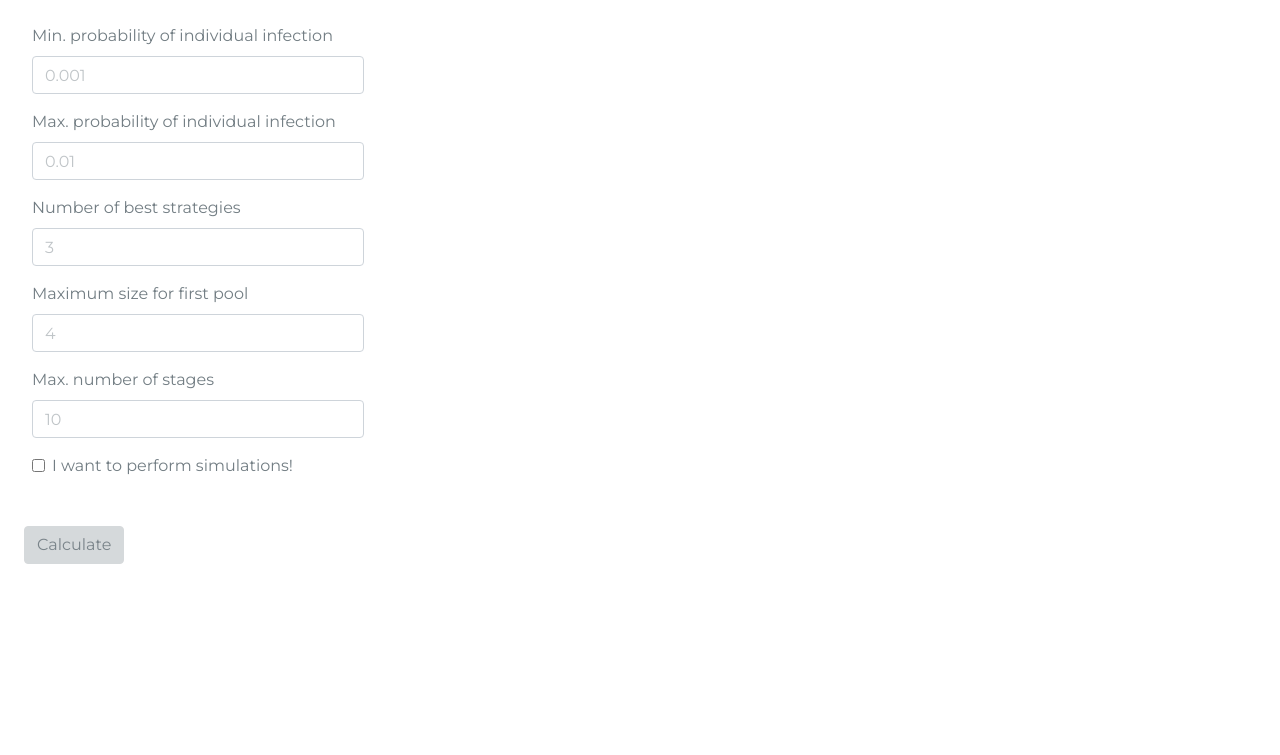
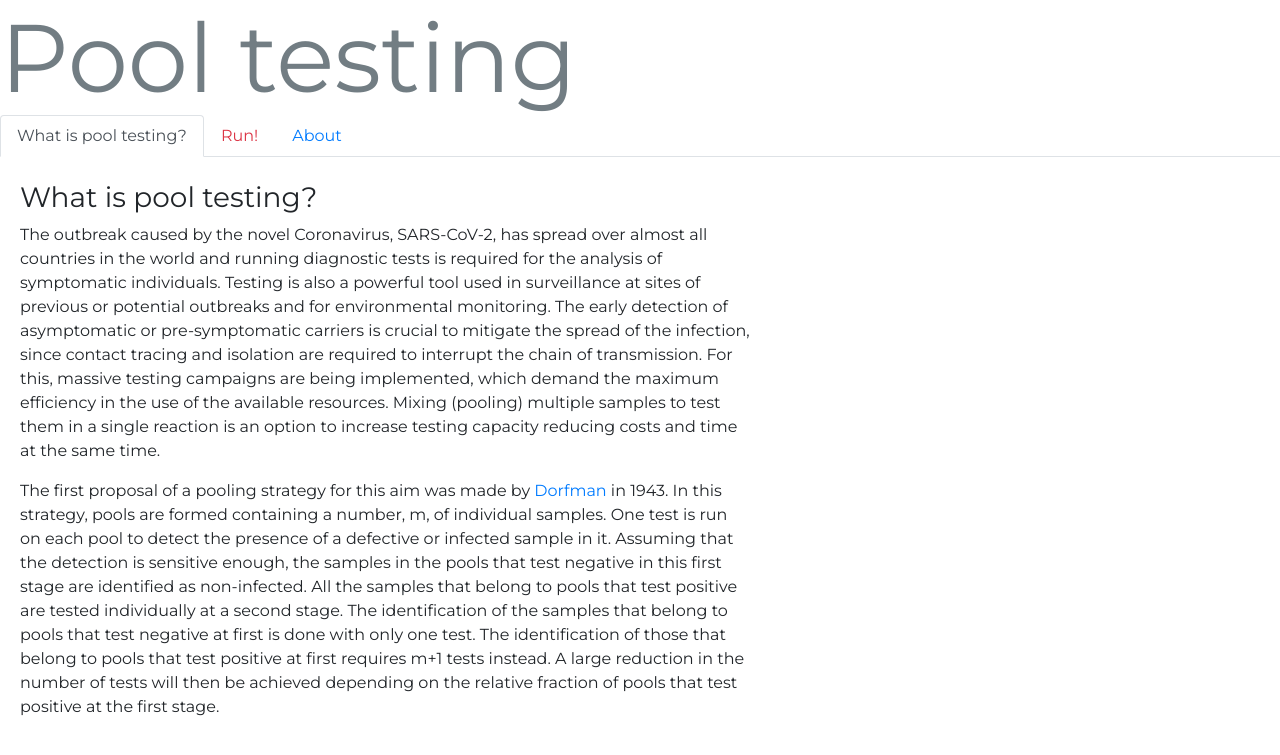
Before and after one commit to fsobral/poolmedia, a Flask app: page / in a window 1280 px wide. Shown: the top 755 px of the page. Run offline with Flask 2, Linux system fonts and the light colour scheme; some libraries are stand-ins or nearby versions.

Commit message:
Improve the whole website. Add nav-bar and some content.

```diff
--- a/python/poolmedia_server/static/css/custom.css
+++ b/python/poolmedia_server/static/css/custom.css
@@ -50,6 +50,14 @@ html body {
     height: calc(100% - 120px) !important;
 }
 
+.container {
+    margin-left:5px;
+}
+
+.nav-tabs .nav-run {
+    color: #dc3545;
+}
+
 @media only screen and (max-width: 768px) {
     .header-text {
         font-size: 32px;
@@ -99,7 +107,7 @@ input:invalid {
 }
 
 
-/* Loading funcitons */
+/* Loading functions */
 .loader {
   border: 16px solid #f3f3f3;
   border-radius: 50%;
--- a/python/poolmedia_server/static/js/script.js
+++ b/python/poolmedia_server/static/js/script.js
@@ -101,7 +101,7 @@ function errorHandler() {
   $("#loading").remove()
   $("#result").append(`
     <div class="alert alert-danger alert-dismissible fade show margin-left-adjust">
-      Server error! Please contact XXXX@XXX.
+      Server error!<br> Please contact <span class="text-monospace">fncsobral+poolmedia at uem dot br</span>.
       <button type="button" class="close" data-dismiss="alert">
         &times;
       </button>
@@ -110,6 +110,9 @@ function errorHandler() {
 }
 
 $(document).ready(function() {
+
+  // Activate tooltips
+  $('[data-toggle="tooltip"]').tooltip();
 
   // Hide/show simulation form
   if ($("#wantsimul").prop('checked')) $("#simulations").show()
--- a/python/poolmedia_server/templates/form.html
+++ b/python/poolmedia_server/templates/form.html
@@ -19,10 +19,120 @@
 
   <body class="body-background">
 
-    <div id="secondPage">
+    <div class="display-1 unifesp-grey">Pool testing</div>
+
+    <ul class="nav nav-tabs">
+      <li class="nav-item">
+        <a class="nav-link active" data-toggle="tab" href="#whatIsPoolTesting">What is pool testing?</a>
+      </li>
+      <li class="nav-item">
+        <a class="nav-link nav-run" data-toggle="tab" href="#secondPage">Run!</a>
+      </li>
+      <li class="nav-item">
+        <a class="nav-link" data-toggle="tab" href="#about">About</a>
+      </li>
+    </ul>
+
+    <div class="tab-content">
+      <div class="tab-pane container active" id="whatIsPoolTesting">
+        <br>
+        <div class="row">
+          <div class="col-sm-12 col-lg-8">
+            <h3> What is pool testing?</h3>
+            <p>
+              The outbreak caused by the novel Coronavirus, SARS-CoV-2,
+              has spread over almost all countries in the world and
+              running diagnostic tests is required for the analysis
+              of symptomatic individuals.  Testing is also a powerful tool
+              used in surveillance at sites of previous or potential
+              outbreaks and for environmental monitoring.  The early
+              detection of asymptomatic or pre-symptomatic carriers is
+              crucial to mitigate the spread of the infection, since
+              contact tracing and isolation are required to interrupt the
+              chain of transmission. For this, massive testing campaigns
+              are being implemented, which demand the maximum efficiency
+              in the use of the available resources.  Mixing (pooling)
+              multiple samples to test them in a single reaction is an
+              option to increase testing capacity reducing costs and time
+              at the same time.
+            </p>
+            <p>
+              The first proposal of a pooling strategy for this aim
+              was made
+              by <a href="http://doi.org/10.1214/aoms/1177731363"
+              data-toggle="tooltip" title="Dorfman R. The Detection of
+              Defective Members of Large Populations.  Ann Math
+              Statist. 1943;14(4):436–440.">Dorfman</a> in 1943.  In
+              this strategy, pools are formed containing a number, m,
+              of individual samples. One test is run on each pool to
+              detect the presence of a defective or infected sample in
+              it.  Assuming that the detection is sensitive enough,
+              the samples in the pools that test negative in this
+              first stage are identified as non-infected.  All the
+              samples that belong to pools that test positive are
+              tested individually at a second stage.  The
+              identification of the samples that belong to pools that
+              test negative at first is done with only one test. The
+              identification of those that belong to pools that test
+              positive at first requires m+1 tests instead. A large
+              reduction in the number of tests will then be achieved
+              depending on the relative fraction of pools that test
+              positive at the first stage.
+            </p>
+          </div>
+        </div>
+      </div>
+
+      <div class="tab-pane container fade" id="about">
+        <br>
+        <h3>About this project</h3>
+        <ul>
+          <li> Inés Armendáriz
+            <p class="text-secondary">
+              Departamento de Matemática & IMAS, FCEN-UBA & CONICET,
+              Ciudad de Buenos Aires, Argentina
+            </p>
+          </li>
+          <li> Pablo A. Ferrari
+            <p class="text-secondary">
+              Departamento de Matemática & IMAS, FCEN-UBA & CONICET,
+              Ciudad de Buenos Aires, Argentina
+            </p>
+          </li>
+          <li> Daniel Fraiman
+            <p class="text-secondary">
+              Departamento de Matemática y Ciencias, Universidad de
+              San Andrés & CONICET, Victoria, Provincia de Buenos
+              Aires, Argentina
+            </p>
+          </li>
+          <li> José M. Martínez
+            <p class="text-secondary">
+              Department of Applied Mathematics, Institute of
+              Mathematics, Statistics, and Scientific Computing
+              (IMECC), University of Campinas, Campinas SP, Brazil
+            </p>
+          </li>
+          <li> Hugo G. Menzella
+            <p class="text-secondary">
+              Departamento de Tecnología & IPROByQ, FBIOyF-UNR & CONICET, Rosario, Provincia de Santa Fe, Argentina
+            </p>
+          </li>
+          <li> Silvina Ponce Dawson
+            <p class="text-secondary">
+              Departamento de Física & IFIBA, FCEN-UBA & CONICET, Ciudad de Buenos Aires, Argentina
+              <br>
+              <i>Corresponding author</i> - <span class="text-monospace">silvina at df dot uba dot ar</span>
+            </p>
+          </li>
+      </div>
+
+      <div class="tab-pane container fade" id="secondPage">
+        <br>
+        <h3>Run and simulate</h3>
         <section>
           <div class="row">
-          <div class="col-sm-12 col-lg-7">
+            <div class="col-sm-12 col-lg-9">
               <div class="row">
                 <div class="col-sm-12 col-lg-12">
                   <form id="frmCalcular" class="margin-left-adjust">
@@ -50,7 +160,7 @@
                         </div>
                         <div class="form-group form-check ml-2">
                           <label for="wantsimul" class="unifesp-grey">
-                          <input id="wantsimul" class="form-check-input" type="checkbox"> I want to perform simulations!
+                            <input id="wantsimul" class="form-check-input" type="checkbox"> Perform simulations
                           </label>
                         </div>
                         <div id="simulations" style="display: none;">
@@ -81,6 +191,7 @@
           <div id="result" class="row"></div>
         </section>
       </div>
+    </div>
 
   <!-- Bootstrap core JavaScript -->
   <script src="https://code.jquery.com/jquery-3.5.1.min.js" integrity="sha256-9/aliU8dGd2tb6OSsuzixeV4y/faTqgFtohetphbbj0=" crossorigin="anonymous"></script>
```
Lines whose indentation alone changed are shown as unchanged.
